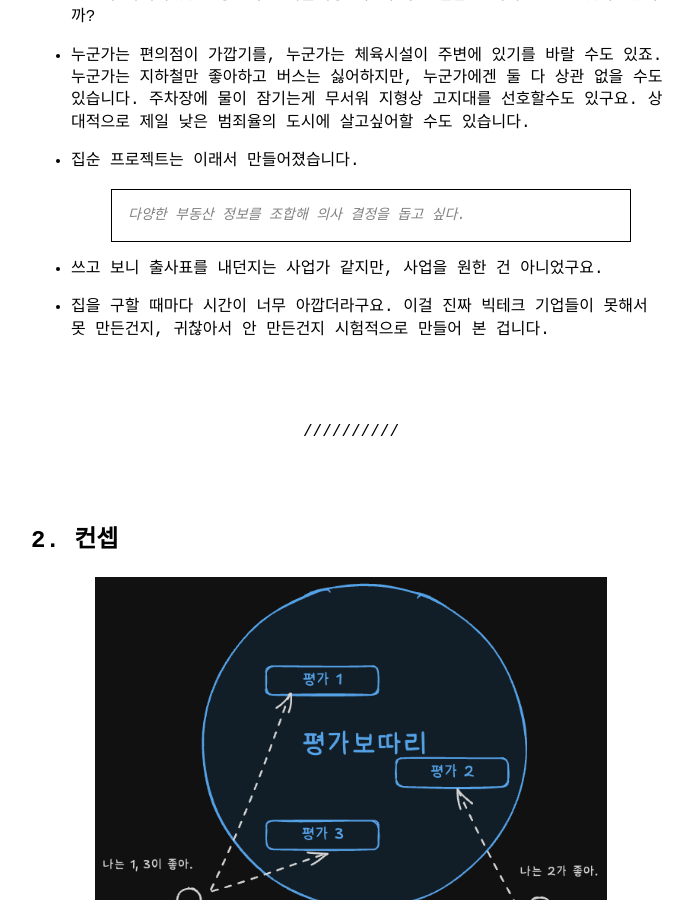
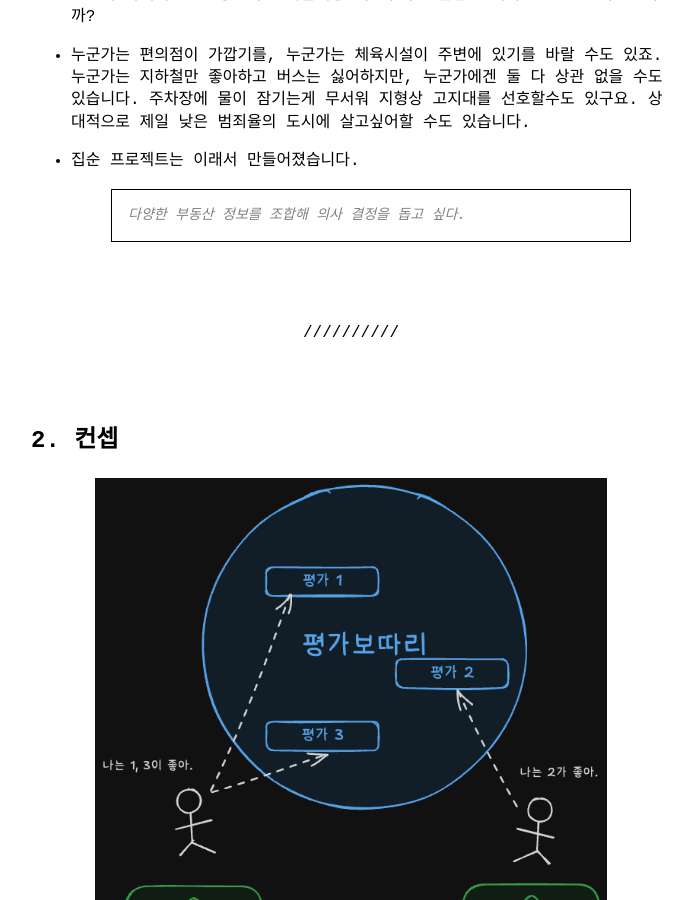
Before and after one commit to electronyoon/electronyoon.github.io, a Jekyll site: the page built from _posts/2025-03-16-집순-프로젝트-후기.md, in a window 1280 px wide and 900 px high, scrolled down 1374 px. Shown: the whole window, without its empty margins (289-982 px from the left). Built offline with Jekyll 4.4.1, drawn with Linux system fonts in a browser that asks for light colours; some of the changed text lies outside the part shown.

Commit message:
fix post

```diff
--- a/_posts/2025-03-16-집순-프로젝트-후기.md
+++ b/_posts/2025-03-16-집순-프로젝트-후기.md
@@ -31,10 +31,6 @@ last_modified_at: 2025-03-17
 - 집순 프로젝트는 이래서 만들어졌습니다.
 
     > 다양한 부동산 정보를 조합해 의사 결정을 돕고 싶다.
-
-- 쓰고 보니 출사표를 내던지는 사업가 같지만, 사업을 원한 건 아니었구요.
-
-- 집을 구할 때마다 시간이 너무 아깝더라구요. 이걸 진짜 빅테크 기업들이 못해서 못 만든건지, 귀찮아서 안 만든건지 시험적으로 만들어 본 겁니다.
 
 ---
 
```
Also changed, not shown: other parts of _posts/2025-03-16-집순-프로젝트-후기.md (+1 -1 lines).
